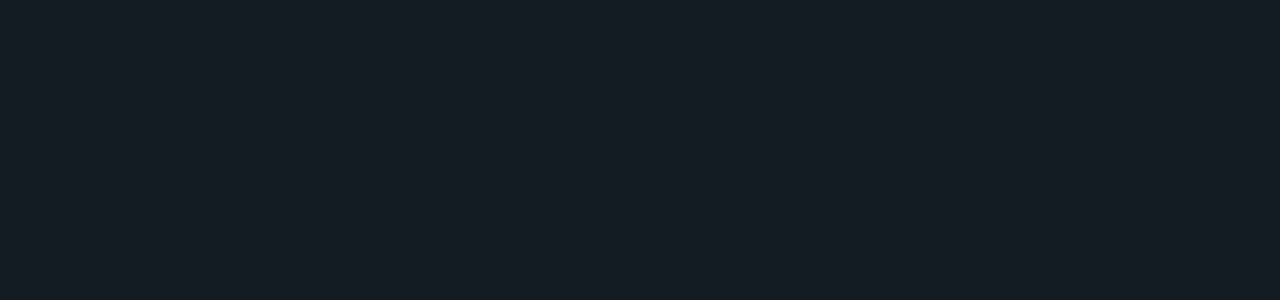
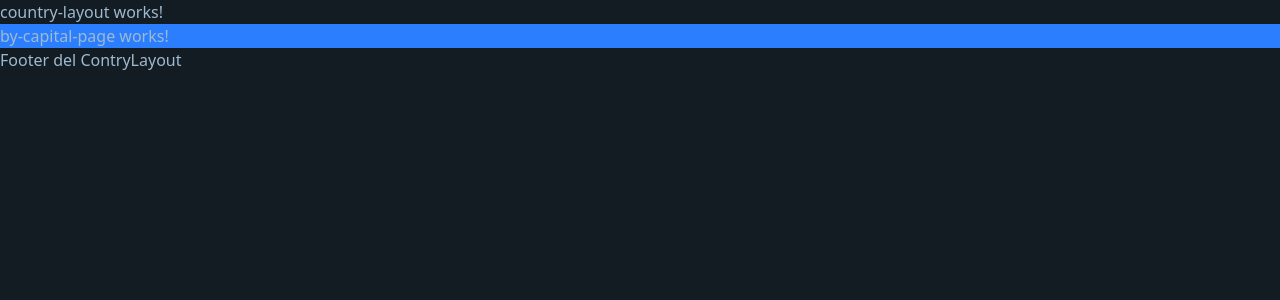
Before and after one commit to VictorCarmonaMoraza/countryApp2025, an Angular app: page /country/by-capital in a window 1280 px wide. Before the commit this address led to /. Shown: the top 300 px of the page. Built offline with nearby package versions, Linux system fonts and the light colour scheme.

Commit message:
Layout Componets

```diff
--- /dev/null
+++ b/src/app/country/layouts/country-layout/country-layout.html
@@ -0,0 +1,10 @@
+<p>country-layout works!</p>
+
+<section class="bg-blue-500">
+<router-outlet/>
+
+
+</section>
+
+
+<h3>Footer del ContryLayout</h3>
```
Also changed, not shown: src/app/country/country.routes.ts (+6 -1 lines), src/app/country/layouts/country-layout/country-layout.ts (added, +12 -0 lines), src/app/country/layouts/country-layout/country-layout.css (added), 1 other file (tests, documents, lock files or other folders).
